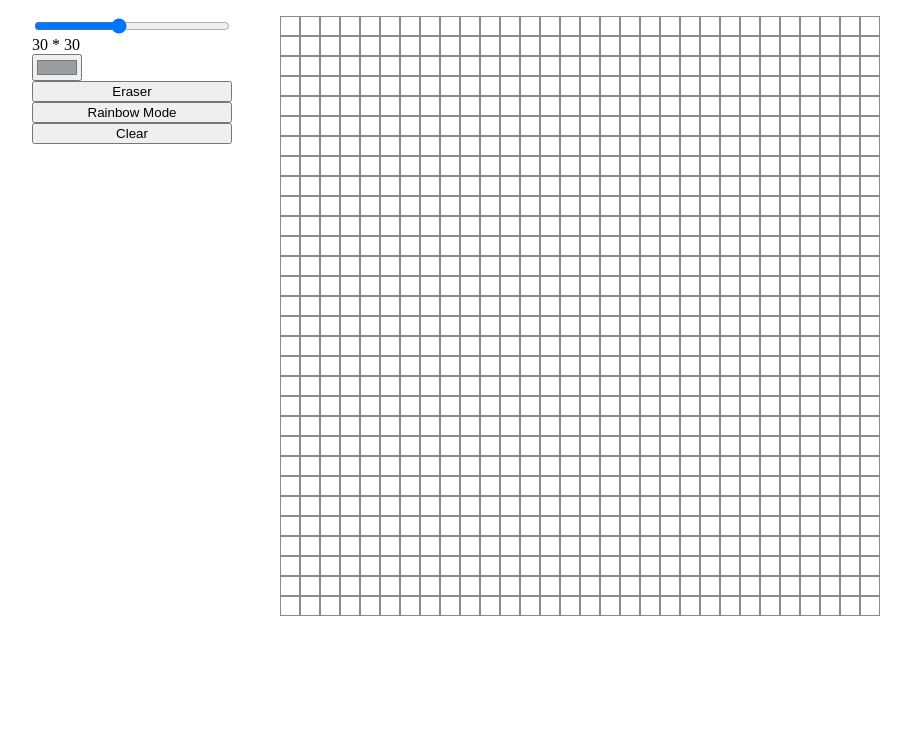
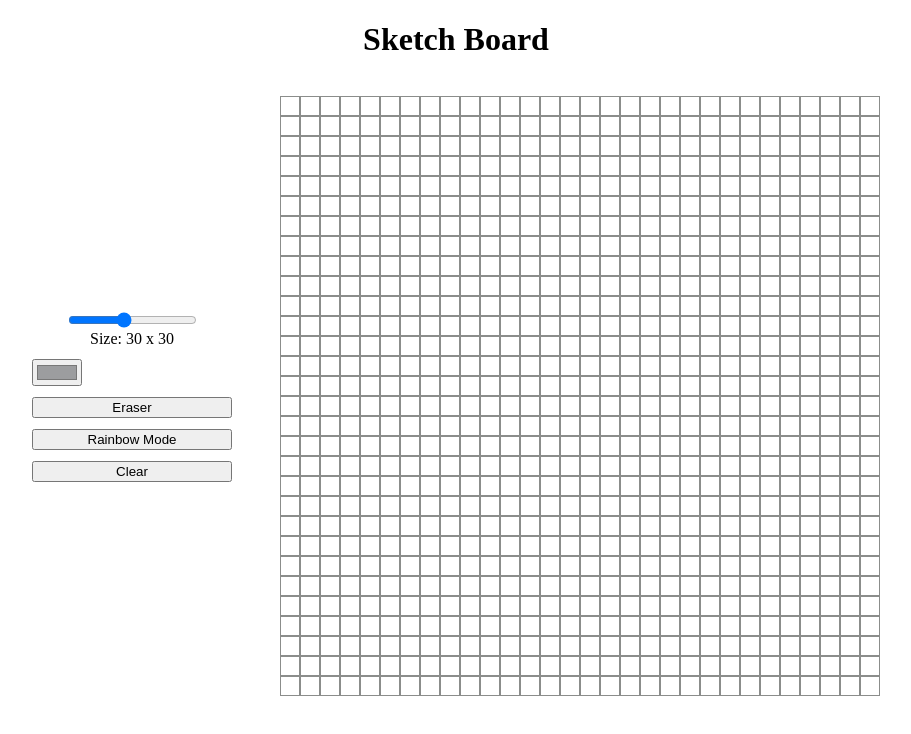
Before and after one commit to lkong01/sketch-board, a plain HTML site: page index.html in a window 1280 px wide. Shown: the whole page, without its empty margins (184-1095 px from the left). Drawn offline with Linux system fonts and the light colour scheme.

Commit message:
Add info to size input.

```diff
--- a/index.html
+++ b/index.html
@@ -10,8 +10,10 @@
     <script src="index.js" defer></script>
   </head>
   <body>
+    <h1>Sketch Board</h1>
     <div class="main">
       <div class="selectors">
+        <div class="size-selector">
           <input
             type="range"
             id="size-input"
@@ -20,8 +22,8 @@
             max="50"
             value="30"
           />
-
           <span class="num-row"></span>
+        </div>
         <input type="color" class="color-input" value="#9c9d9f" />
 
         <button class="eraser">Eraser</button>
--- a/index.js
+++ b/index.js
@@ -2,12 +2,12 @@
 const sizeInput = document.querySelector("#size-input");
 let row = sizeInput.value;
 const span = document.querySelector(".num-row");
-span.textContent = row + " * " + row;
+span.textContent = "Size: " + row + " x " + row;
 
 sizeInput.addEventListener("change", (e) => {
   console.log("new row no", e.target.value);
   row = e.target.value;
-  span.textContent = row + " * " + row;
+  span.textContent = "Size: " + row + " x " + row;
   clearBoard();
   makeBoard();
 });
--- a/styles.css
+++ b/styles.css
@@ -1,6 +1,9 @@
 body{
     margin: 0;
     padding: 0;
+}
+h1{
+    text-align: center;
 }
 
 .main{
@@ -10,19 +13,26 @@ body{
     padding: 16px 100px;
 }
 
+/* **************** selectors **************************** */
 .selectors{
     display:flex;
     flex-direction: column;
     width: 200px;
+    justify-content: center;
+    gap: 0.7rem;
 }
+
+.size-selector{
+    display:flex;
+    flex-direction: column;
+    align-items: center;
+}
+
+/* ****************** board *************************** */
 .board{
-    /* display: flex;
-    flex-direction: column; */
     display:grid;
-    width: 600px;
+    min-width: 600px;
     height: 600px;
-    /* height: 300px; */
-
 }
 
 .row{
```
Lines whose indentation alone changed are shown as unchanged.
